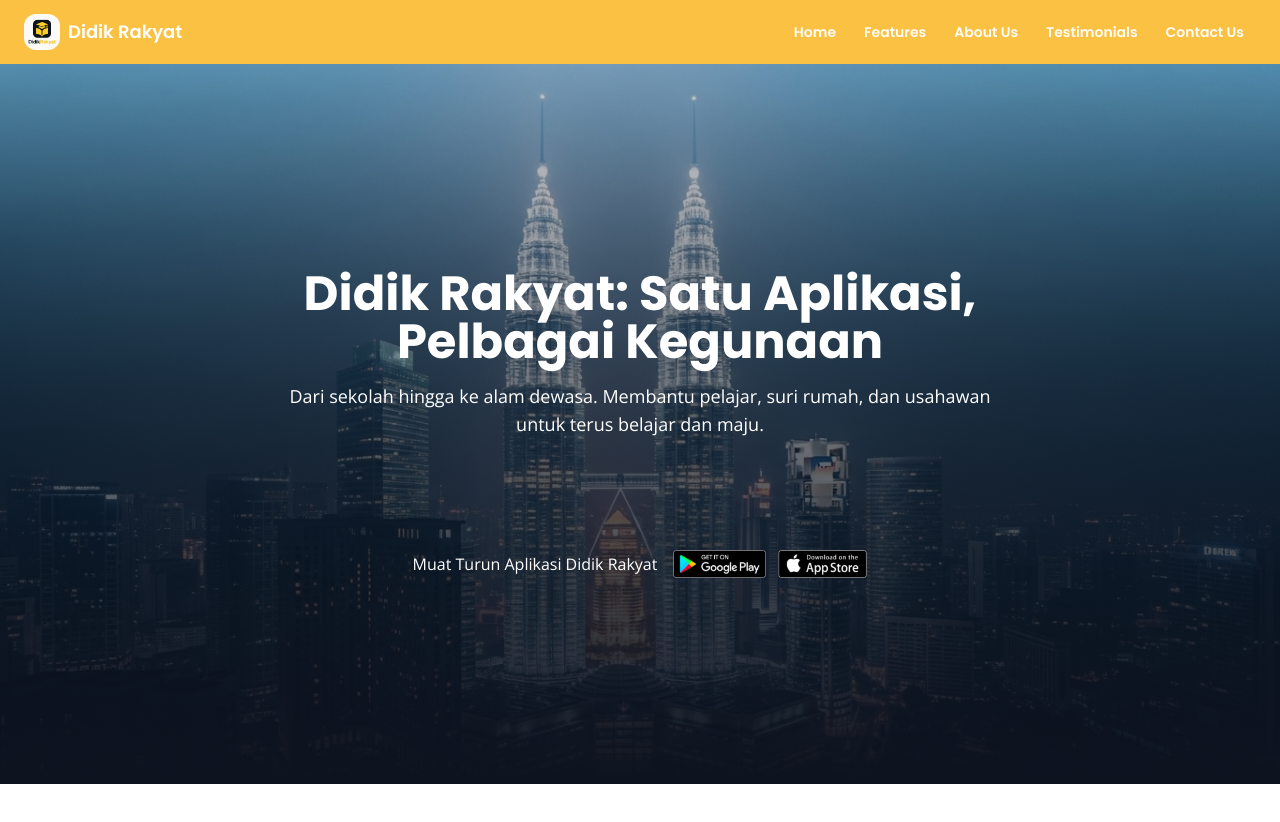
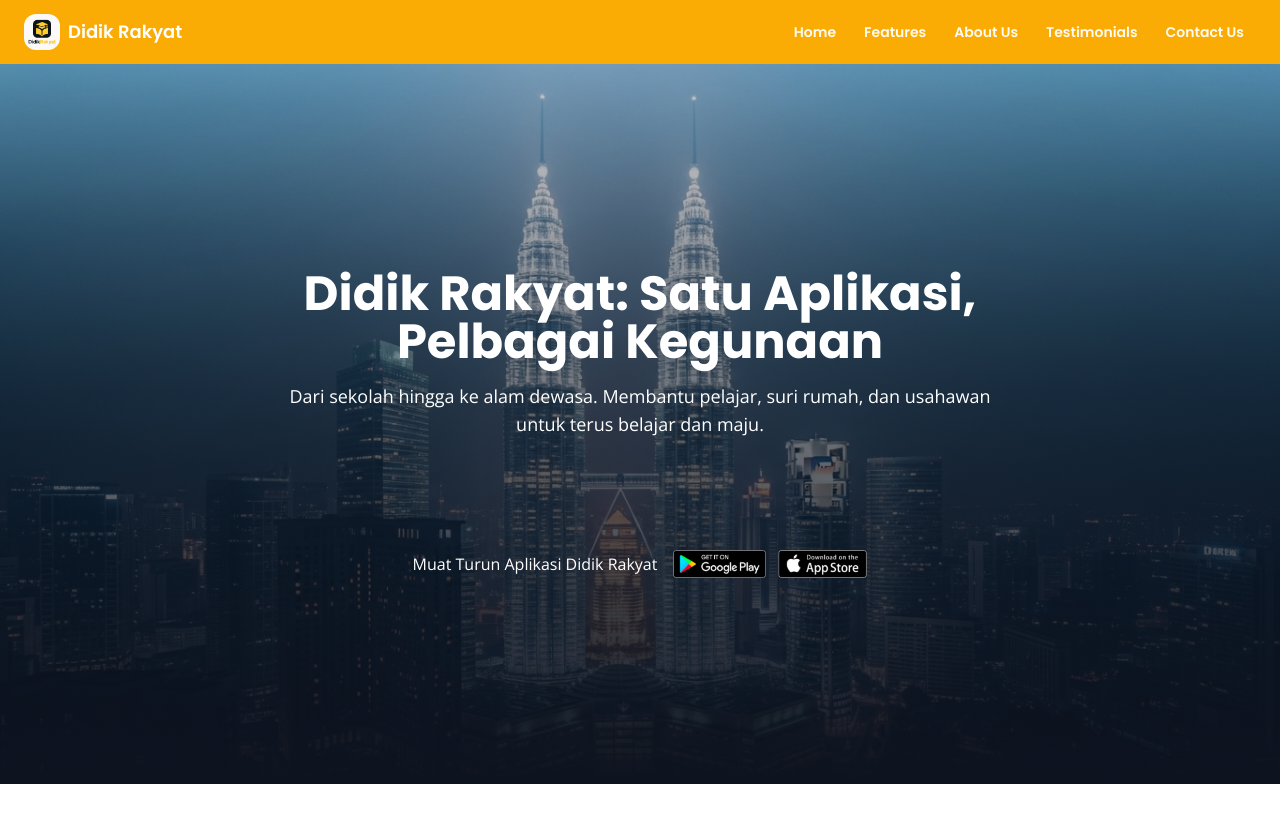
Before and after one commit to Sincesix-pdf/app-didikrakyat, a Next.js app: page / in a window 1280 px wide. Shown: the top 822 px of the page. Built offline with nearby package versions, Linux system fonts and the light colour scheme.

Commit message:
fix styling #5

```diff
--- a/src/components/Header.tsx
+++ b/src/components/Header.tsx
@@ -17,7 +17,7 @@ export default function Header() {
 
     return (
         <>
-            <header className="sticky top-0 z-50 bg-[var(--color-accent)]/90 backdrop-blur supports-[backdrop-filter]:bg-[var(--color-accent)]/75">
+            <header className="sticky top-0 z-50 bg-[var(--color-accent)]">
                 <div className="mx-auto max-w-7xl px-4 sm:px-6 h-16 flex items-center justify-between gap-3">
                     {/* Logo */}
                     <Link href="/" className="flex items-center gap-2" onClick={() => setIsMenuOpen(false)}>
```
